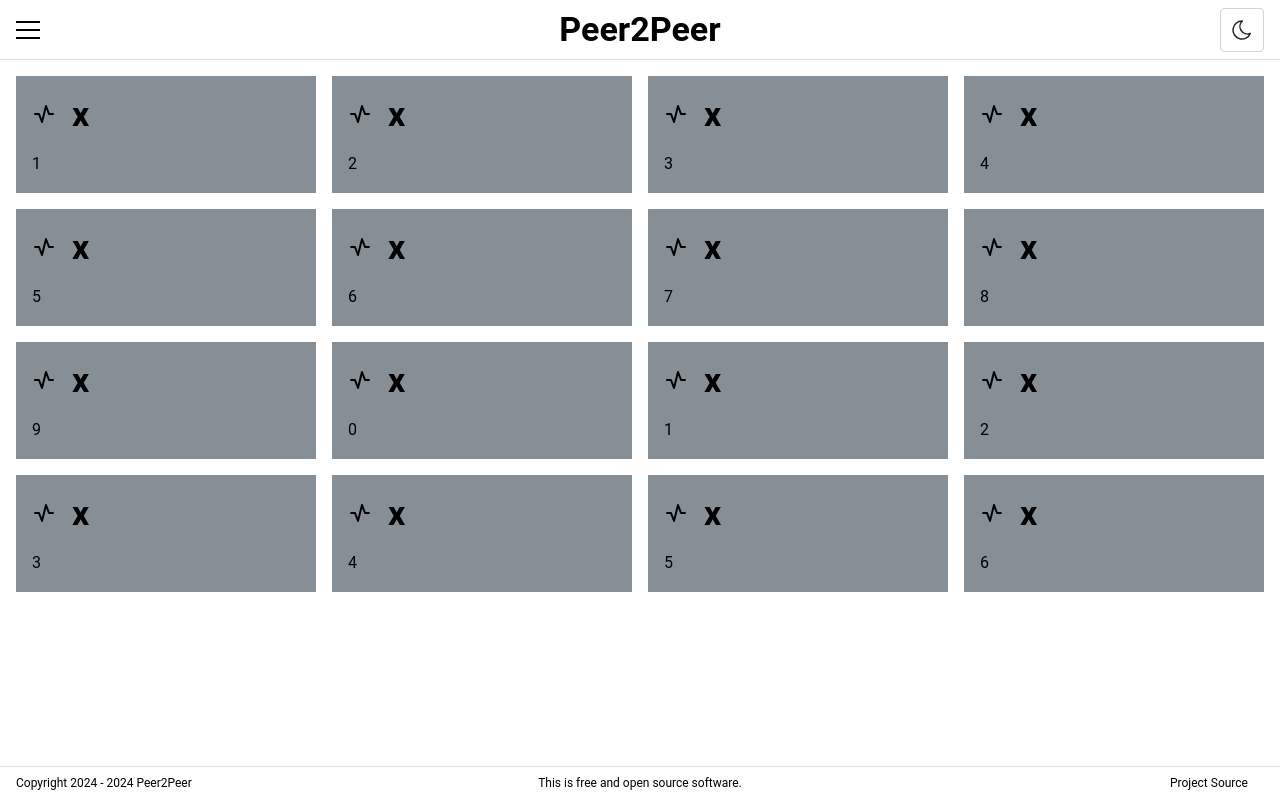
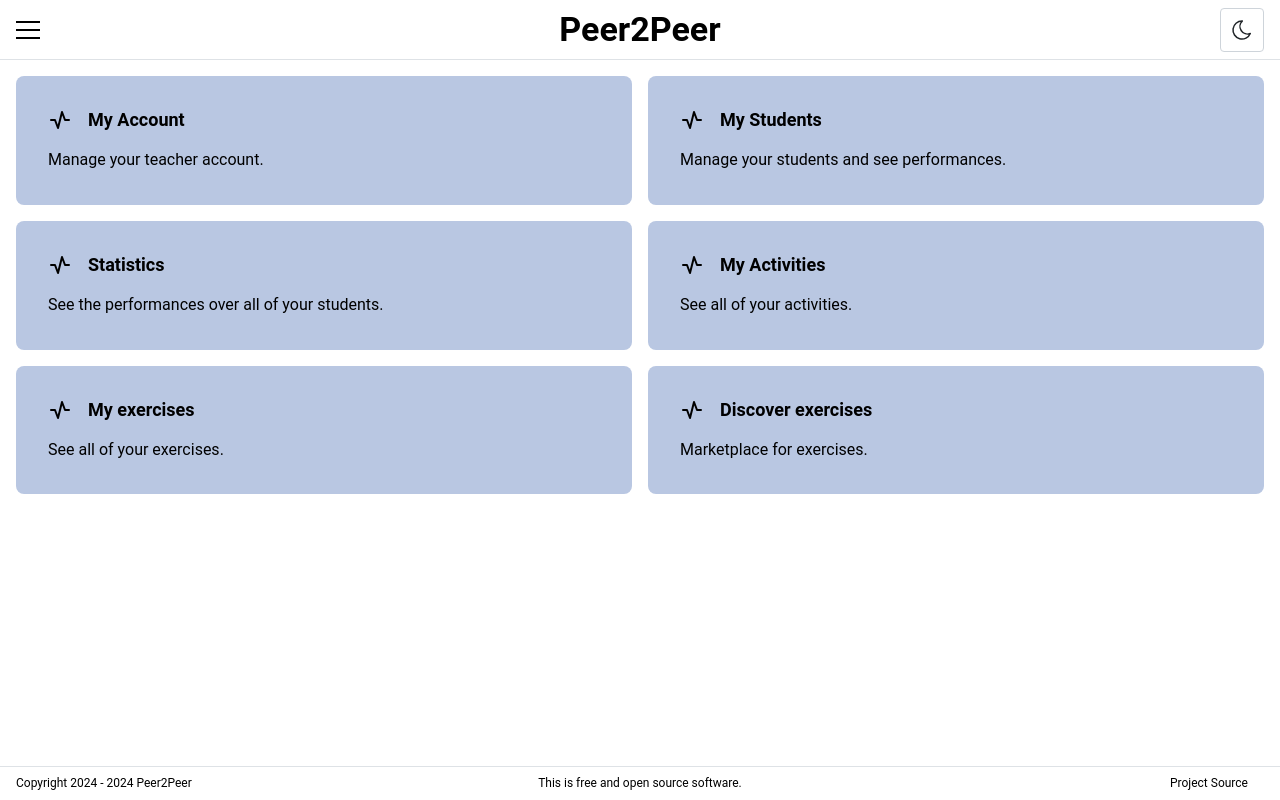
Before and after one commit to ExtraTNT/req-peer2peer-mock-fe, a React (Create React App) app: page / in a window 1280 px wide. Built offline with nearby package versions, Linux system fonts and the light colour scheme.

Commit message:
some graph stuff

```diff
--- a/package.json
+++ b/package.json
@@ -6,7 +6,7 @@
     "@babel/plugin-proposal-private-property-in-object": "^7.21.11",
     "@emotion/react": "^11.13.3",
     "@mantine/carousel": "^7.13.2",
-    "@mantine/charts": "^7.13.2",
+    "@mantine/charts": "^7.13.5",
     "@mantine/code-highlight": "^7.13.2",
     "@mantine/core": "^7.13.2",
     "@mantine/dates": "^7.13.2",
--- a/public/index.html
+++ b/public/index.html
@@ -23,12 +23,11 @@
       work correctly both with client-side routing and a non-root public URL.
       Learn how to configure a non-root public URL by running `npm run build`.
     -->
-    <title>Hugis Personal Page</title>
+    <title>Peer2Peer</title>
   </head>
   <body>
     <noscript
-      >Currently this website uses JavaScript. I'll maybe add a free version of
-      this page under a different url</noscript
+      >This webapp uses react.js and needs javascript enabled to work.</noscript
     >
     <div id="root"></div>
   </body>
--- /dev/null
+++ b/src/Mock/StudentsGradesExercise.ts
@@ -0,0 +1,87 @@
+export const data = [
+  {
+    color: "blue.5",
+    name: "Exercies Performance",
+    data: [
+      { grade: 64, exercise: 1 },
+      { grade: 43, exercise: 1 },
+      { grade: 54, exercise: 1 },
+      { grade: 76, exercise: 1 },
+      { grade: 85, exercise: 1 },
+      { grade: 84, exercise: 1 },
+      { grade: 81, exercise: 1 },
+      { grade: 89, exercise: 1 },
+      { grade: 85, exercise: 1 },
+      { grade: 98, exercise: 1 },
+      { grade: 74, exercise: 1 },
+      { grade: 91, exercise: 1 },
+      { grade: 82, exercise: 1 },
+      { grade: 82, exercise: 1 },
+      { grade: 79, exercise: 1 },
+
+      { grade: 79, exercise: 2 },
+      { grade: 74, exercise: 2 },
+      { grade: 75, exercise: 2 },
+      { grade: 91, exercise: 2 },
+      { grade: 57, exercise: 2 },
+      { grade: 68, exercise: 2 },
+      { grade: 22, exercise: 2 },
+      { grade: 70, exercise: 2 },
+      { grade: 86, exercise: 2 },
+      { grade: 90, exercise: 2 },
+      { grade: 76, exercise: 2 },
+      { grade: 79, exercise: 2 },
+      { grade: 74, exercise: 2 },
+      { grade: 61, exercise: 2 },
+      { grade: 78, exercise: 2 },
+
+      { grade: 92, exercise: 3 },
+      { grade: 94, exercise: 3 },
+      { grade: 68, exercise: 3 },
+      { grade: 95, exercise: 3 },
+      { grade: 90, exercise: 3 },
+      { grade: 98, exercise: 3 },
+      { grade: 86, exercise: 3 },
+      { grade: 89, exercise: 3 },
+      { grade: 93, exercise: 3 },
+      { grade: 91, exercise: 3 },
+      { grade: 97, exercise: 3 },
+      { grade: 100, exercise: 3 },
+      { grade: 95, exercise: 3 },
+      { grade: 85, exercise: 3 },
+      { grade: 87, exercise: 3 },
+
+      { grade: 76, exercise: 4 },
+      { grade: 78, exercise: 4 },
+      { grade: 76, exercise: 4 },
+      { grade: 79, exercise: 4 },
+      { grade: 77, exercise: 4 },
+      { grade: 89, exercise: 4 },
+      { grade: 81, exercise: 4 },
+      { grade: 80, exercise: 4 },
+      { grade: 69, exercise: 4 },
+      { grade: 94, exercise: 4 },
+      { grade: 75, exercise: 4 },
+      { grade: 76, exercise: 4 },
+      { grade: 78, exercise: 4 },
+      { grade: 73, exercise: 4 },
+      { grade: 72, exercise: 4 },
+
+      { grade: 78, exercise: 5 },
+      { grade: 83, exercise: 5 },
+      { grade: 85, exercise: 5 },
+      { grade: 92, exercise: 5 },
+      { grade: 87, exercise: 5 },
+      { grade: 90, exercise: 5 },
+      { grade: 86, exercise: 5 },
+      { grade: 82, exercise: 5 },
+      { grade: 79, exercise: 5 },
+      { grade: 84, exercise: 5 },
+      { grade: 76, exercise: 5 },
+      { grade: 81, exercise: 5 },
+      { grade: 89, exercise: 5 },
+      { grade: 88, exercise: 5 },
+      { grade: 75, exercise: 5 },
+    ],
+  },
+]
--- a/src/Router/CustomRouter.tsx
+++ b/src/Router/CustomRouter.tsx
@@ -1,6 +1,6 @@
 import { BrowserRouter, Route, Routes } from "react-router-dom"
 import { NotFound } from "../pages/NotFound"
-import { Test } from "../pages/Test"
+import { Statistics } from "../pages/Statistics"
 import { Box } from "@mantine/core"
 import { Home } from "../pages/Home"
 
@@ -8,9 +8,9 @@ export const CustomRouter = () => {
   return (
     <BrowserRouter>
       <Routes>
-        <Route path="/test">
-          <Route path="page1" element={<Box>testtest</Box>} />
-          <Route path="" element={<Test></Test>} />
+        <Route path="/students">
+          <Route path="statistics" element={<Statistics />} />
+          <Route path="" element={<div>asdf</div>} />
         </Route>
         <Route path="/">
           <Route path="page1" element={<div>test</div>} />
--- a/src/components/DashboardCard.tsx
+++ b/src/components/DashboardCard.tsx
@@ -8,6 +8,7 @@ import {
   Tooltip,
   useComputedColorScheme,
 } from "@mantine/core"
+import { useHover } from "@mantine/hooks"
 import { IconActivity } from "@tabler/icons-react"
 import { useNavigate } from "react-router-dom"
 
@@ -30,15 +31,20 @@ export default function DashboardCard({
     getInitialValueInEffect: true,
   })
   const navigate = useNavigate()
+  const { hovered, ref } = useHover()
 
   return (
     <Tooltip
       label={label ?? to ?? null}
       opened={!(label || to) ? false : undefined}
+      openDelay={250}
     >
       <Stack
-        bg={computedColorScheme === "dark" ? "dark" : "gray"}
-        p="md"
+        ref={ref}
+        bg={computedColorScheme === "dark" ? "dark" : "blue.2"}
+        style={{ borderRadius: "8px" }}
+        p={hovered ? "lg" : "xl"}
+        gap="md"
         onClick={(e) => {
           navigate(to ?? "")
         }}
@@ -46,8 +52,8 @@ export default function DashboardCard({
         <Group grow>
           <Group>
             <Center>{icon || <IconActivity size={24} />}</Center>
-            <Stack gap={0}>
-              <Title>{title}</Title>
+            <Stack gap="md">
+              <Title size={hovered ? "xl" : "lg"}>{title}</Title>
             </Stack>
           </Group>
         </Group>
--- a/src/components/NavList.tsx
+++ b/src/components/NavList.tsx
@@ -6,7 +6,6 @@ import {
   IconHome2,
   IconMonkeybar,
   IconSchool,
-  IconUserCircle,
 } from "@tabler/icons-react"
 
 export const NavList = () => {
@@ -25,7 +24,7 @@ export const NavList = () => {
         />
         <NavLink
           href="/students"
-          label="Students"
+          label="My Students"
           leftSection={<IconSchool size="1rem" stroke={1.5} />}
         />
         <NavLink
@@ -35,17 +34,17 @@ export const NavList = () => {
         />
         <NavLink
           href="/activities"
-          label="Activities"
+          label="My Activities"
           leftSection={<IconCalendarTime size="1rem" stroke={1.5} />}
         />
         <NavLink
-          href="/excercise"
-          label="My Excercises"
+          href="/exercises"
+          label="My exercises"
           leftSection={<IconMonkeybar size="1rem" stroke={1.5} />}
         />
         <NavLink
-          href="/store/excercise"
-          label="Discover Excercises"
+          href="/store/exercise"
+          label="Discover exercises"
           leftSection={<IconBuildingStore size="1rem" stroke={1.5} />}
         />
       </Stack>
--- a/src/index.tsx
+++ b/src/index.tsx
@@ -2,11 +2,28 @@ import React from "react"
 import ReactDOM from "react-dom/client"
 import App from "./App"
 import "@mantine/core/styles.css"
-import { createTheme, MantineProvider } from "@mantine/core"
+import "@mantine/charts/styles.css"
+import { createTheme, MantineColorsTuple, MantineProvider } from "@mantine/core"
 const root = ReactDOM.createRoot(document.getElementById("root") as HTMLElement)
 
+const colors: MantineColorsTuple = [
+  "#ecf4ff",
+  "#dce4f5",
+  "#b9c7e2",
+  "#94a8d0",
+  "#748dc0",
+  "#5f7cb7",
+  "#5474b4",
+  "#44639f",
+  "#3a5890",
+  "#2c4b80",
+]
 const theme = createTheme({
   /** Put your mantine theme override here */
+  colors: {
+    blue: colors,
+  },
+
   fontFamily:
     "Roboto, Segoe UI, Roboto, Oxygen, Ubuntu, Cantarell, Fira Sans, Droid Sans, Helvetica Neue, sans serif",
   fontFamilyMonospace:
--- a/src/pages/Home.tsx
+++ b/src/pages/Home.tsx
@@ -1,27 +1,56 @@
-import { SimpleGrid } from "@mantine/core"
+import { ScrollArea, SimpleGrid } from "@mantine/core"
 import DashboardCard from "../components/DashboardCard"
 
 export const Home = () => {
   return (
-    <SimpleGrid cols={4}>
-      <DashboardCard title="x" to="/user">
-        1
-      </DashboardCard>
-      <DashboardCard title="x">2</DashboardCard>
-      <DashboardCard title="x">3</DashboardCard>
-      <DashboardCard title="x">4</DashboardCard>
-      <DashboardCard title="x">5</DashboardCard>
-      <DashboardCard title="x">6</DashboardCard>
-      <DashboardCard title="x">7</DashboardCard>
-      <DashboardCard title="x">8</DashboardCard>
-      <DashboardCard title="x">9</DashboardCard>
-      <DashboardCard title="x">0</DashboardCard>
-      <DashboardCard title="x">1</DashboardCard>
-      <DashboardCard title="x">2</DashboardCard>
-      <DashboardCard title="x">3</DashboardCard>
-      <DashboardCard title="x">4</DashboardCard>
-      <DashboardCard title="x">5</DashboardCard>
-      <DashboardCard title="x">6</DashboardCard>
-    </SimpleGrid>
+    <ScrollArea h="100%">
+      <SimpleGrid cols={2}>
+        <DashboardCard
+          title="My Account"
+          to="/account"
+          label="Manage your teacher account."
+        >
+          Manage your teacher account.
+        </DashboardCard>
+        <DashboardCard
+          title="My Students"
+          to="/students"
+          label="Manage your students and see performances."
+        >
+          Manage your students and see performances.
+        </DashboardCard>
+        <DashboardCard
+          title="Statistics"
+          to="/students/statistics"
+          label="See the performance (completion, points) of all your students."
+        >
+          See the performances over all of your students.
+        </DashboardCard>
+        <DashboardCard
+          title="My Activities"
+          to="/activities"
+          label="See all of your activities. Activities are planed / past exercises
+          for students, consisting of an exercise (blueprint), time and a list
+          of students."
+        >
+          See all of your activities.
+        </DashboardCard>
+        <DashboardCard
+          title="My exercises"
+          to="/exercise"
+          label="See all of your exercises. exercises are the blueprint for
+          activities."
+        >
+          See all of your exercises.
+        </DashboardCard>
+        <DashboardCard
+          title="Discover exercises"
+          to="/store/exercise"
+          label="See officially published or community created exercises and use them for your own activities."
+        >
+          Marketplace for exercises.
+        </DashboardCard>
+      </SimpleGrid>
+    </ScrollArea>
   )
 }
--- /dev/null
+++ b/src/pages/Statistics.tsx
@@ -0,0 +1,57 @@
+import { Text, ScrollArea, SimpleGrid, Stack } from "@mantine/core"
+import { ScatterChart, LineChart } from "@mantine/charts"
+import { data } from "../Mock/StudentsGradesExercise"
+
+export const Statistics = () => {
+  let lineData: { exercise: string; avg: number; count: number }[] = []
+  data[0].data.forEach((entry) => {
+    let set = false
+    lineData.forEach((v, i) => {
+      if (v.exercise === entry.exercise.toString()) {
+        lineData[i].avg += entry.grade
+        lineData[i].count++
+        set = true
+        return
+      }
+    })
+    if (!set) {
+      lineData.push({
+        avg: entry.grade,
+        count: 1,
+        exercise: entry.exercise.toString(),
+      })
+    }
+  })
+  lineData.forEach((v, i) => {
+    v.avg = v.avg / v.count
+  })
+
+  return (
+    <ScrollArea h="100%">
+      <SimpleGrid cols={2}>
+        <Stack gap="md">
+          <Text ta="center">Excercise Performance</Text>
+          <ScatterChart
+            data={data}
+            h={350}
+            dataKey={{ y: "grade", x: "exercise" }}
+            yAxisLabel="Grade"
+            xAxisLabel="Exercise"
+            yAxisProps={{ domain: [0, 100] }}
+            referenceLines={[{ y: 65, label: "Passing" }]}
+          />
+        </Stack>
+        <Stack gap="md">
+          <Text ta="center">Excercise Average</Text>
+          <LineChart
+            data={lineData}
+            h={350}
+            dataKey="exercise"
+            strokeWidth={2}
+            series={[{ name: "avg", label: "Average" }]}
+          />
+        </Stack>
+      </SimpleGrid>
+    </ScrollArea>
+  )
+}
--- a/src/pages/Test.tsx
+++ /dev/null
@@ -1,12 +0,0 @@
-import { Flex } from "@mantine/core"
-
-export const Test = () => {
-  return (
-    <Flex
-      direction="column"
-      justify="flex-start"
-      align="flex-start"
-      gap="md"
-    ></Flex>
-  )
-}
```
Also changed, not shown: 1 other file (tests, documents, lock files or other folders).
